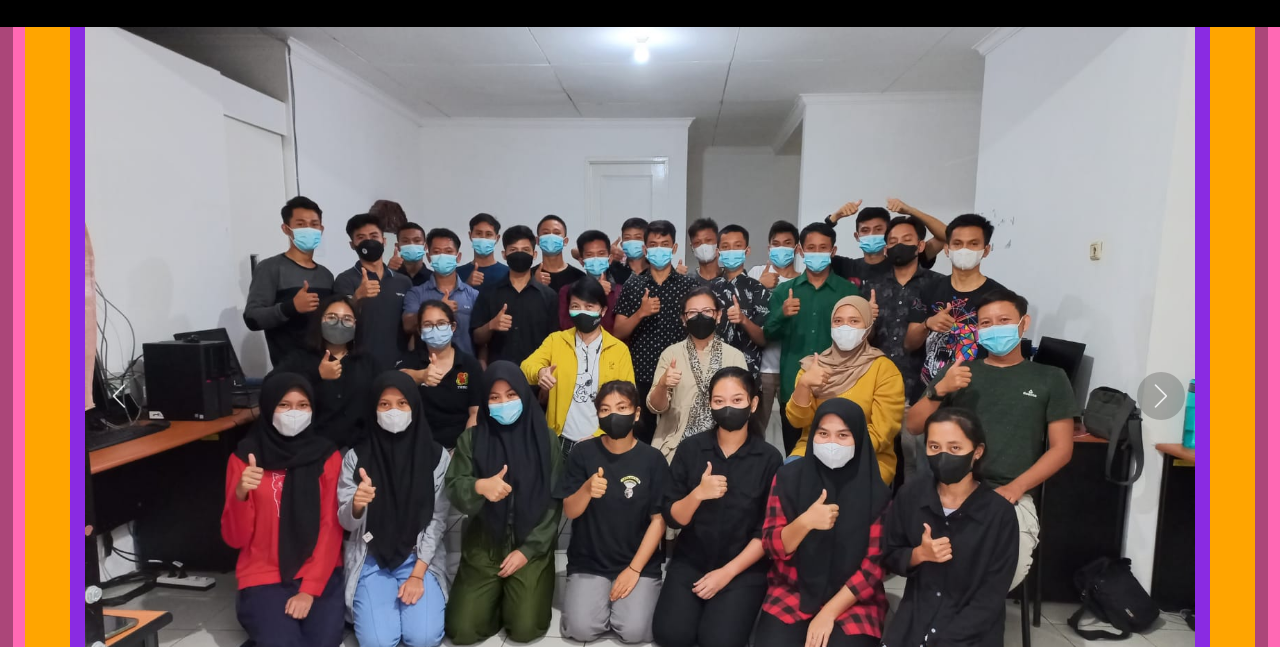
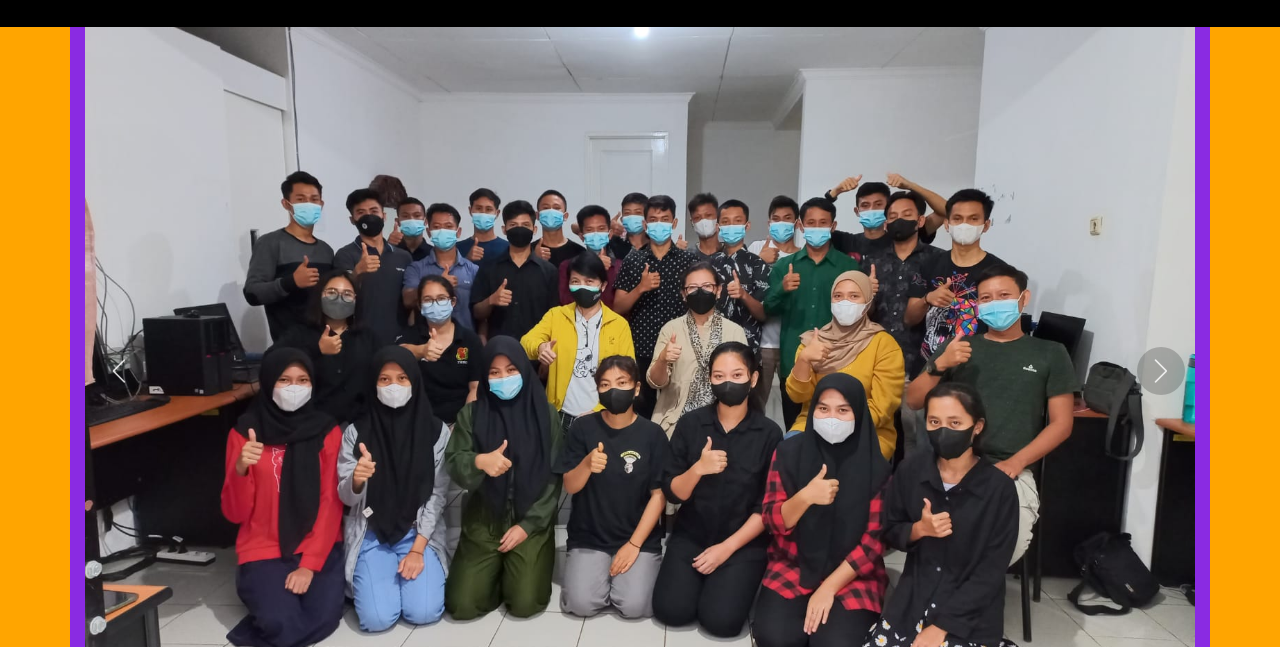
Before and after one commit to homindek/profolio, a plain HTML site: page index.html in a window 1280 px wide. Shown: the part 153-800 px from the top of the page. Drawn offline with nearby package versions, Linux system fonts and the light colour scheme; a script that the page names is missing.

Commit message:
Update main.css

```diff
--- a/assets/css/main.css
+++ b/assets/css/main.css
@@ -32,13 +32,8 @@
 # General
 --------------------------------------------------------------*/
 
-body
-{
-  background-color:skyblue;
-border-style: groove;
-border-width:25px;
-border-color:#FF69B4;
-}
+
+
 body {
   font-family: var(--font-default);
   color: var(--color-default);
```
